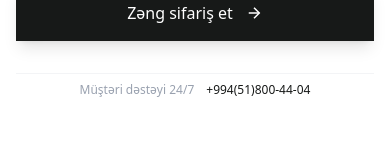
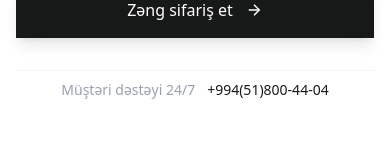
Before and after one commit to terlan125/F-rhad-test, a Next.js app: page /elaqe in a window 390 px wide. Shown: the part 599-759 px from the top of the page. Built offline with nearby package versions, Linux system fonts and the light colour scheme; a web font is replaced by a local one.

Commit message:
style: set support phone hint font size to 14px on mobile

```diff
--- a/src/app/elaqe/page.tsx
+++ b/src/app/elaqe/page.tsx
@@ -143,7 +143,7 @@ export default function ElaqePage() {
                   </form>
 
                   {/* Direct Phone Support Footer Hint */}
-                  <div className="w-full pt-2 border-t border-gray-100 flex flex-wrap items-center justify-center lg:justify-between gap-3 text-xs text-gray-400 font-rethink">
+                  <div className="w-full pt-2 border-t border-gray-100 flex flex-wrap items-center justify-center lg:justify-between gap-3 text-[14px] lg:text-xs text-gray-400 font-rethink">
                     <span>Müştəri dəstəyi 24/7</span>
                     <a href="tel:+994518004404" className="text-[#171918] hover:underline font-medium">
                       +994(51)800-44-04
```
